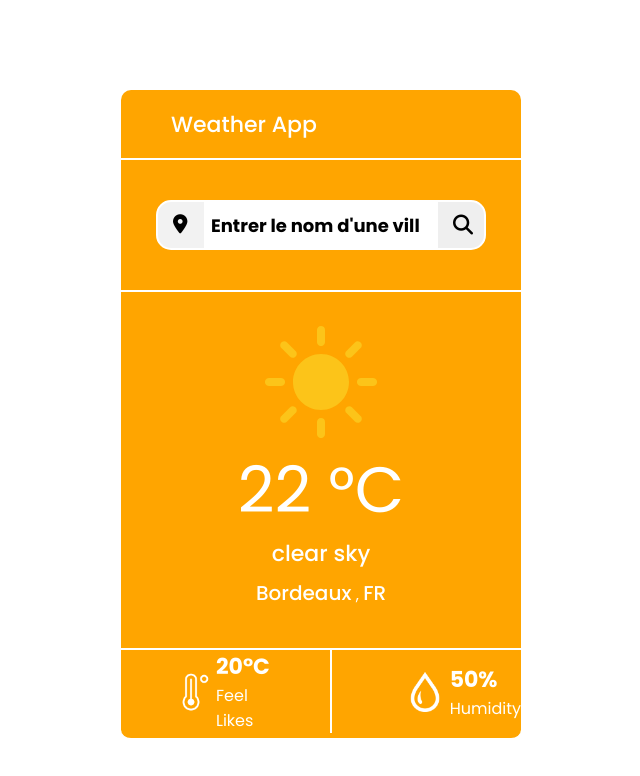
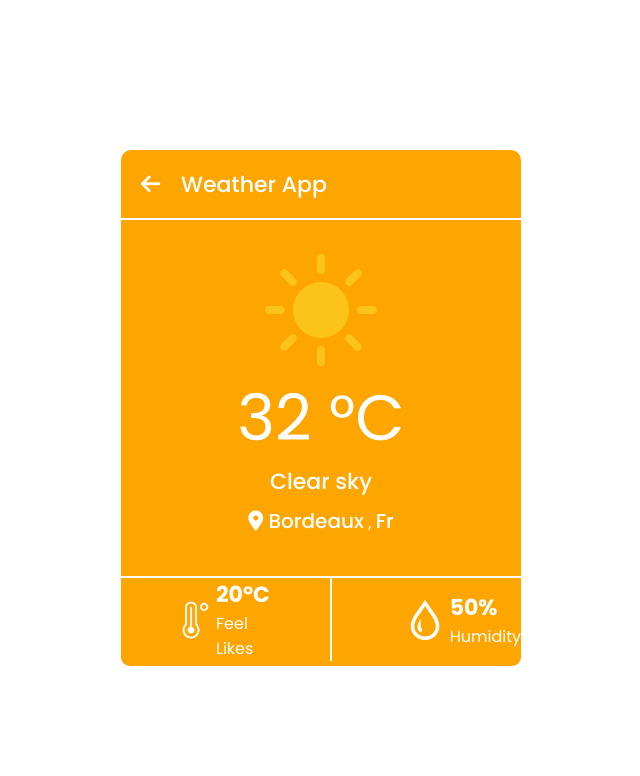
Before and after one commit to AndyRama/project_pj_02, a website: page index.html in a window 1280 px wide. Shown: the whole page, without its empty margins (319-959 px from the left). Drawn offline with Linux system fonts and the light colour scheme.

Commit message:
(feat) add arrow header

```diff
--- a/index.html
+++ b/index.html
@@ -9,12 +9,15 @@
     <link rel="icon" href="images/favicon.svg" />
     <!--Awesome Font CDN-->
     <script src="https://kit.fontawesome.com/608ae6f496.js" crossorigin="anonymous"></script>
-    <title>Weather Application web</title>
+    <title>Weather App </title>
   </head>
   <body>
 
     <!-- Create weather input for select city [must have - feature 1] -->
-    <header>Weather App</header>
+    <header>
+        <i class="header-arrow fas fa-arrow-left" id="back"></i>
+      Weather App
+    </header>
 
       <div class="card-header">
         <form id="search-bar">
@@ -38,15 +41,16 @@
       <div class="card-content">
         <img src="images/sun.svg" class="weather-icon" alt="image sun">
         <div class="temp">
-          <span class="number">22</span>
+          <span class="number">32</span>
           <span>°</span>C
         </div>
-        <div class="weather-description">clear sky</div>
+        <div class="weather-description">Clear sky</div>
         <div class="location">
           <!-- icon map -->
-          <span class="city">Bordeaux</span>
+
+          <span class="city"><i class="fas fa-map-marker-alt"></i> Bordeaux</span>
           <span>,</span>
-          <span class="country">FR</span>
+          <span class="country">Fr</span>
         </div>
         <div class="card-footer">
           <div class="col">
--- a/style.css
+++ b/style.css
@@ -33,10 +33,24 @@ header {
   color: white;
   border-radius: 10px 10px 0 0;
   border-bottom: 2px solid white;
-  padding-left: 50px;
-  margin-top: 90px;
+  padding-left: 20px;
+  margin-top: 150px;
 }
 
+.header-arrow-btn {
+  /* color: white; */
+  margin-right: 50px;
+  background-color: orange ! important;
+  border: 0;
+  outline: none;
+}
+
+.header-arrow {
+  color: white;
+  width: 40px;
+  background-color: transparent;
+  border: 0;
+}
 
 /* Header */
 .card-header {
@@ -46,7 +60,7 @@ header {
   padding: 40px 40px;
   background-color: orange;
   border-bottom: 2px solid white;
-  /* display: none; */
+  display: none;
 }
 
 #search-bar {
@@ -66,7 +80,6 @@ header {
   border: 2px solid #f2f2f2;
   padding-left: 5px;
   border: 0;
-  /* border-radius: 10px 0 0 10px; */
 }
 
 #search-input::placeholder {
```
